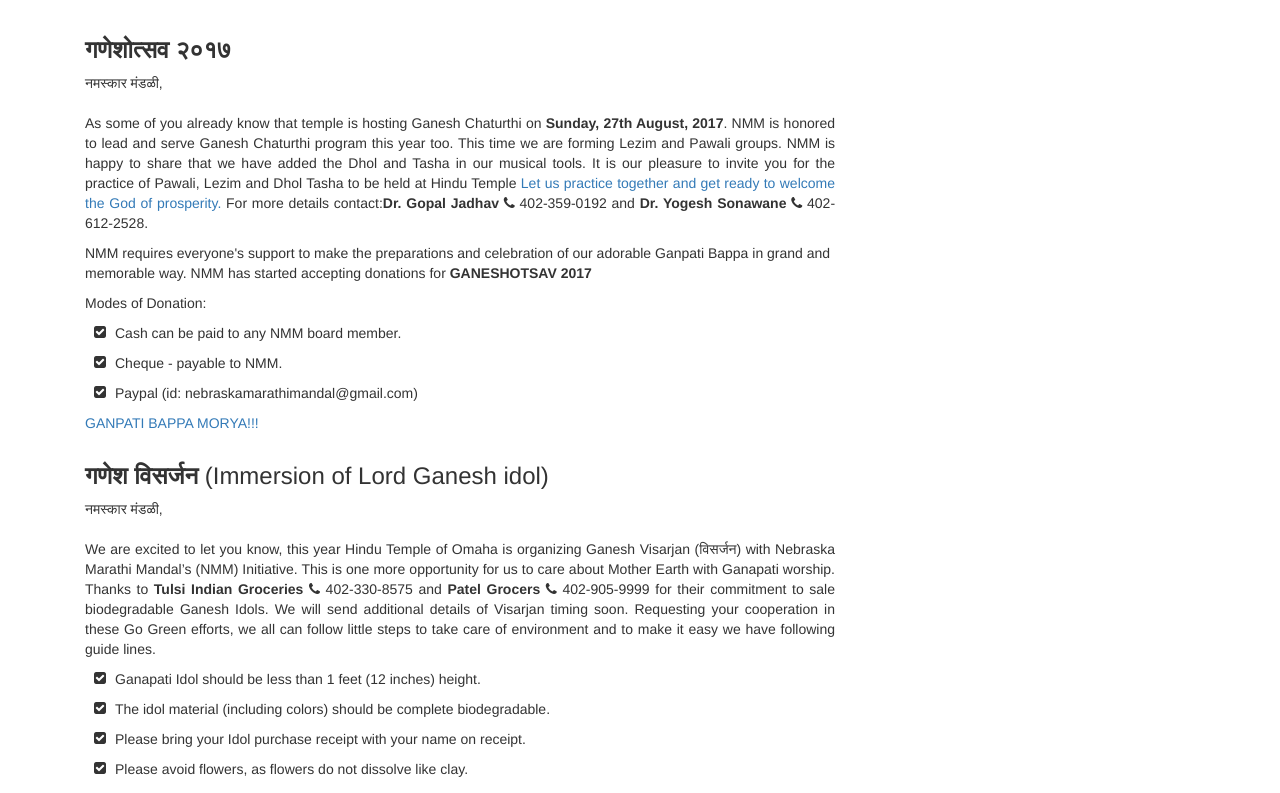
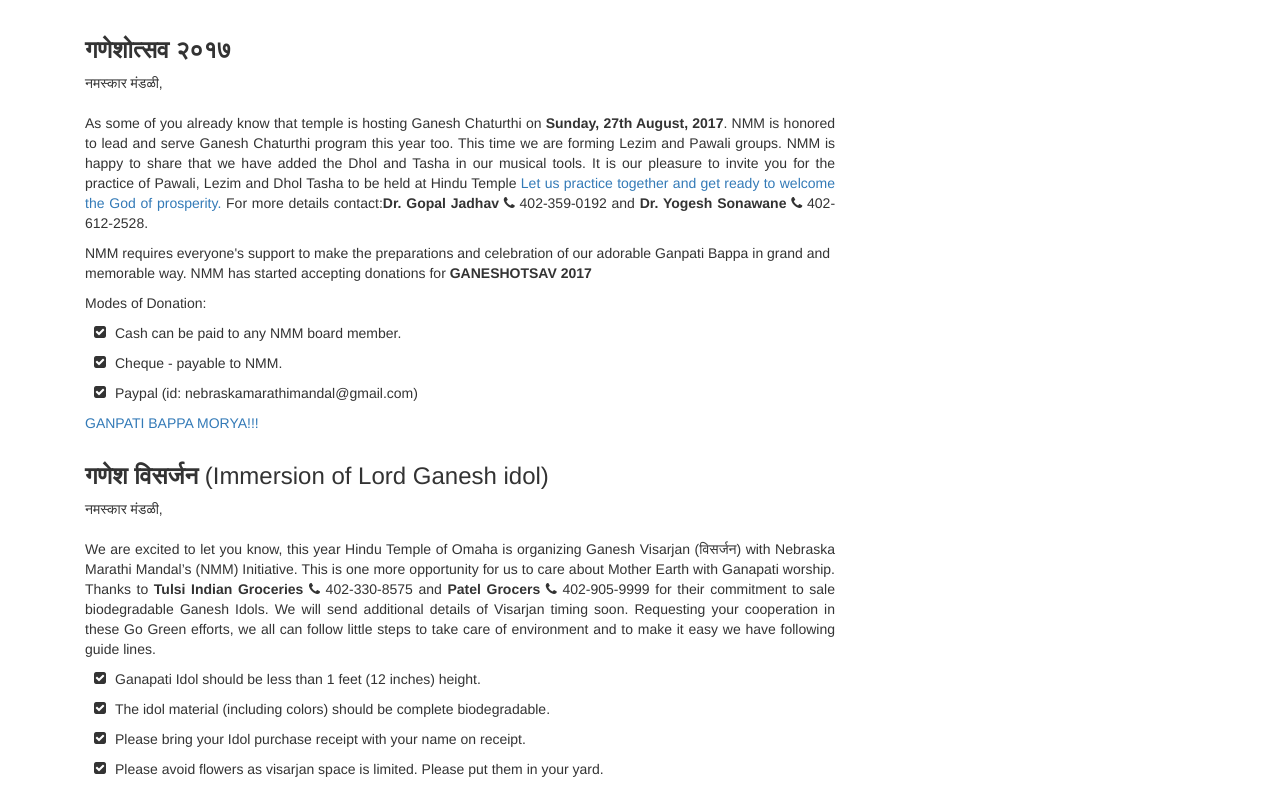
Before and after one commit to NMM-IT-Team/NMMWebSite, a plain HTML site: page public_html/upcoming_events.html in a window 1280 px wide. Shown: the part 159-952 px from the top of the page. Drawn offline with Linux system fonts and the light colour scheme.

Commit message:
changed last rule regarding flowers

```diff
--- a/public_html/upcoming_events.html
+++ b/public_html/upcoming_events.html
@@ -115,7 +115,7 @@
 	            	    <p>Please bring your Idol purchase receipt with your name on receipt.</p>
                     </li>
                     <li><i class="fa-li fa fa-check-square"></i>
-	            	    <p>Please avoid flowers, as flowers do not dissolve like clay.</p>
+	            	    <p>Please avoid flowers as visarjan space is limited. Please put them in your yard.</p>
                     </li>
                 </ul>
                 <br>
```
